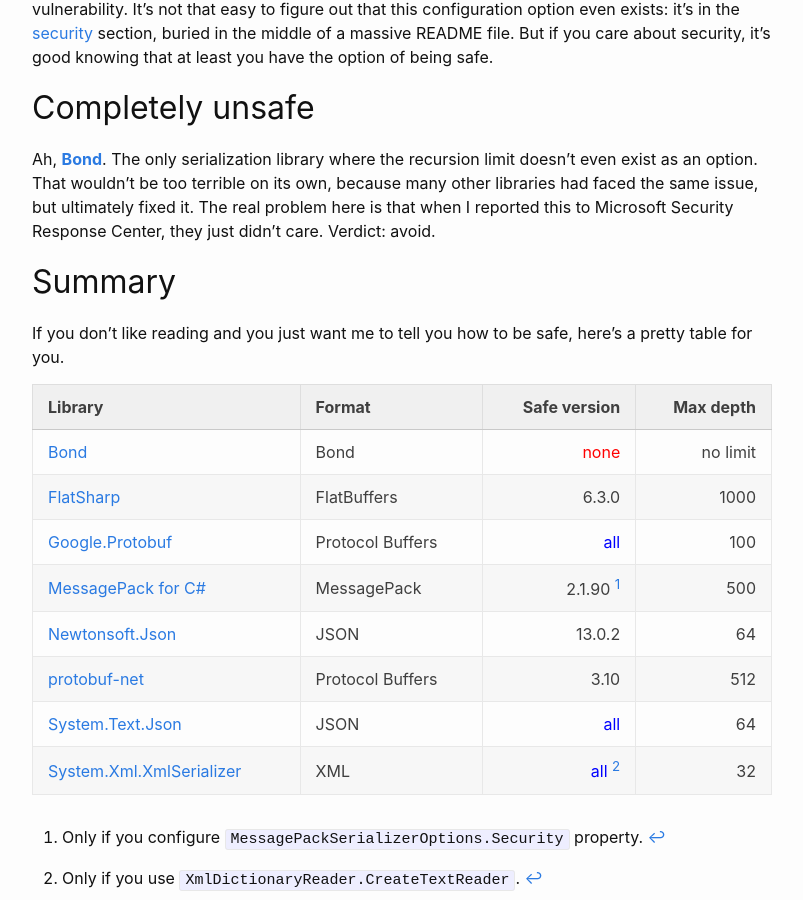
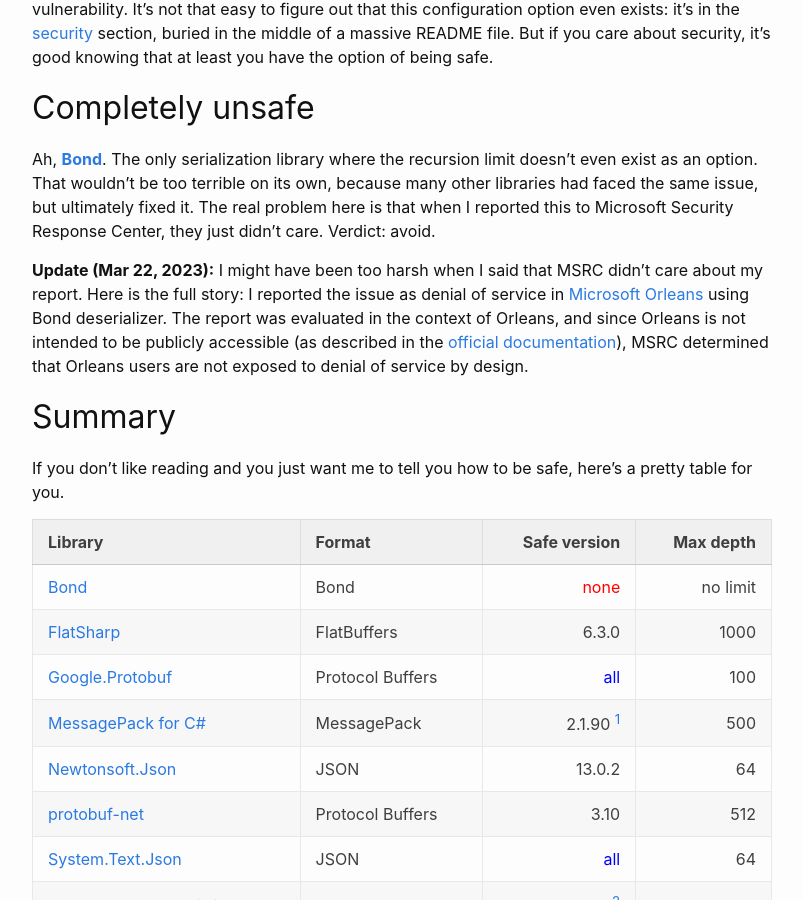
Before and after one commit to Metalnem/mijailovic.net, a Jekyll site: the page built from _posts/2023-02-20-stack-overflow-exception.md, in a window 1280 px wide and 900 px high, scrolled down 3273 px. Shown: the whole window, without its empty margins (238-1041 px from the left). Built offline with Jekyll 4.4.1, drawn with Linux system fonts in a browser that asks for light colours.

Commit message:
Bond update

```diff
--- a/_posts/2023-02-20-stack-overflow-exception.md
+++ b/_posts/2023-02-20-stack-overflow-exception.md
@@ -132,6 +132,14 @@
 fixed it. The real problem here is that when I reported this to Microsoft Security Response Center, they just
 didn't care. Verdict: avoid.
 
+**Update (Mar 22, 2023):** I might have been too harsh when I said that MSRC didn't care
+about my report. Here is the full story: I reported the issue as denial of service in
+[Microsoft Orleans](https://learn.microsoft.com/en-us/dotnet/orleans/overview) using Bond
+deserializer. The report was evaluated in the context of Orleans, and since Orleans
+is not intended to be publicly accessible (as described in the
+[official documentation](https://learn.microsoft.com/en-us/dotnet/orleans/resources/frequently-asked-questions#can-i-connect-to-orleans-silos-from-the-public-internet)),
+MSRC determined that Orleans users are not exposed to denial of service by design.
+
 ## Summary
 
 If you don't like reading and you just want me to tell you how to be safe, here's a pretty table for you.
```
